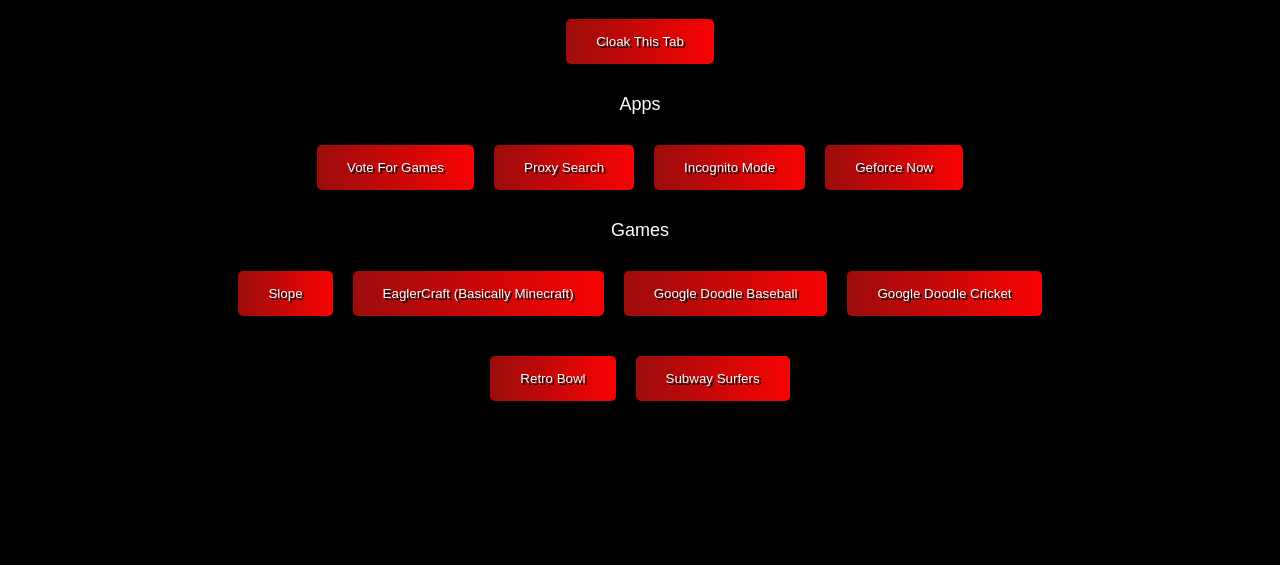
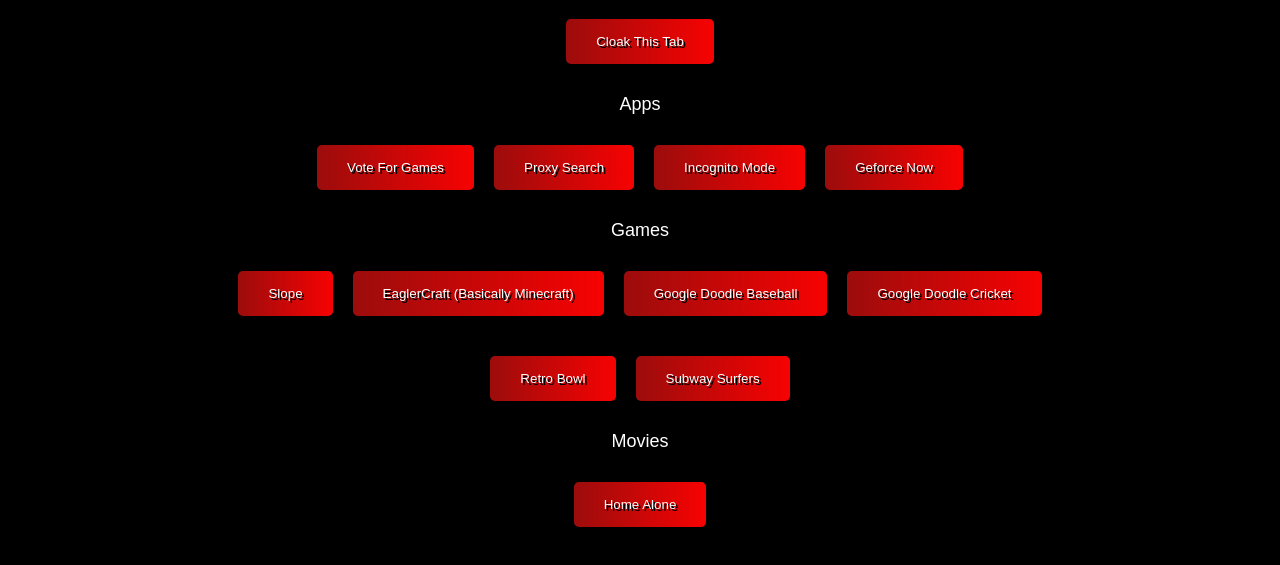
Before and after one commit to DreadzHubYT/Schoology, a plain HTML site: page Main.html in a window 1280 px wide. Shown: the part 83-648 px from the top of the page. Drawn offline with Linux system fonts and the light colour scheme.

Commit message:
Update Main.html

```diff
--- a/Main.html
+++ b/Main.html
@@ -92,6 +92,10 @@
              <button class="cool-button" onclick="openGame('https://raw.githack.com/Parcoil/nativegames.net/main/play/subwaysurfers/index.html')">Subway Surfers</button>
 
         </div>
+        <div class="separator">Movies</div>
+                    <div class="row">
+            <button class="cool-button" onclick="openGame('https://drive.google.com/file/d/1P5HxskKFDFD7a9iv0yj-QRJOSwEr_4b3/view')">Home Alone</button>
+        </div>
     </div>
 
     <script>
```
